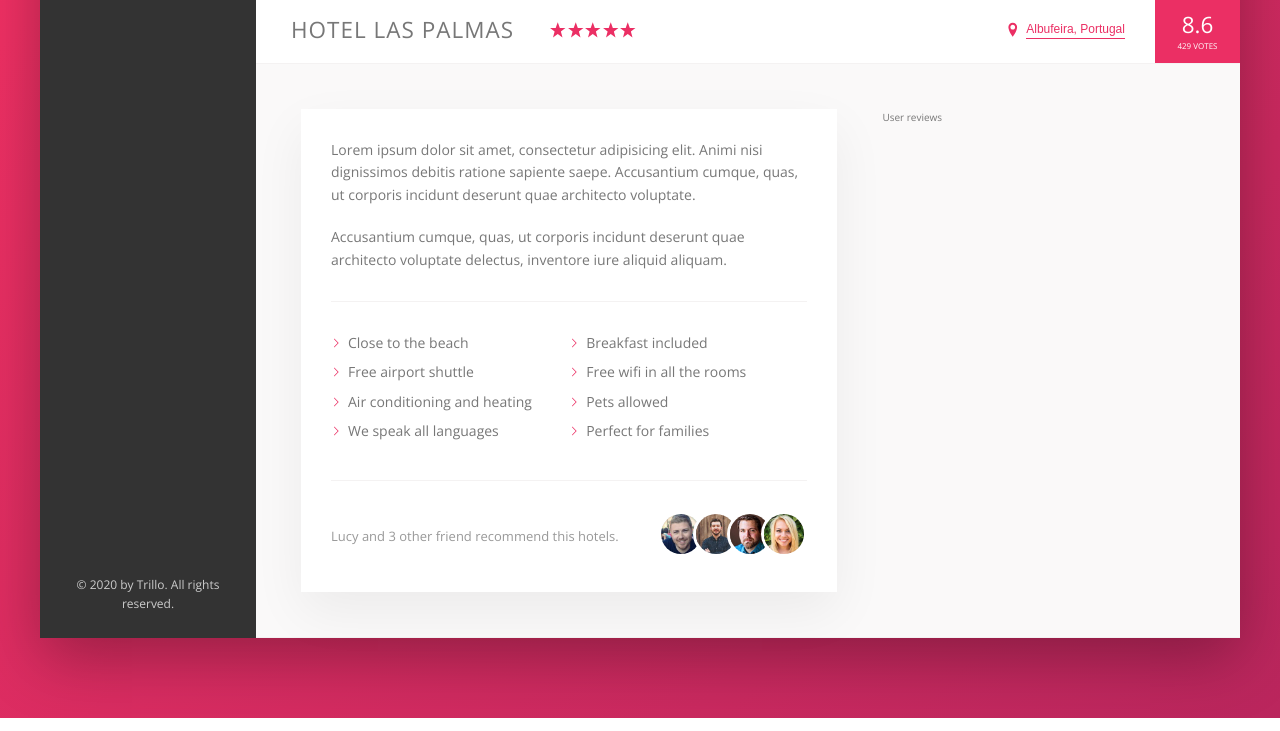
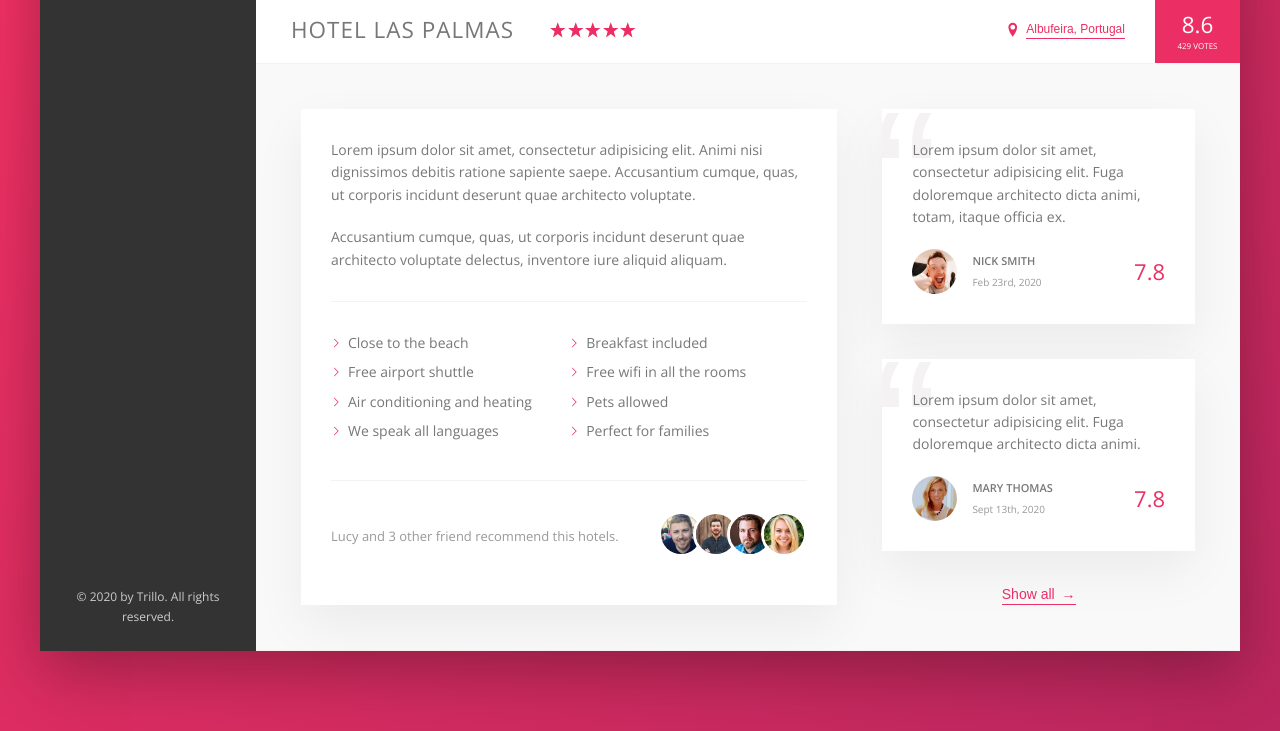
Before and after one commit to iamahless/trillo, a website: page index.html in a window 1280 px wide. Shown: the part 538-1269 px from the top of the page. Drawn offline with nearby package versions, Linux system fonts and the light colour scheme.

Commit message:
user reviews section

```diff
--- a/index.html
+++ b/index.html
@@ -160,7 +160,34 @@
                </div>
 
                <div class="user-reviews">
-                  User reviews
+                  <figure class="review">
+                     <blockquote class="review__text">
+                        Lorem ipsum dolor sit amet, consectetur adipisicing elit. Fuga doloremque architecto dicta animi, totam, itaque officia ex.
+                     </blockquote>
+                     <figcaption class="review__user">
+                        <img src="img/user-1.jpg" alt="User 1" class="review__photo">
+                        <div class="review__user-box">
+                           <p class="review__user-name">Nick Smith</p>
+                           <p class="review__user-date">Feb 23rd, 2020</p>
+                        </div>
+                        <div class="review__rating">7.8</div>
+                     </figcaption>
+                  </figure>
+                  <figure class="review">
+                     <blockquote class="review__text">
+                        Lorem ipsum dolor sit amet, consectetur adipisicing elit. Fuga doloremque architecto dicta animi.
+                     </blockquote>
+                     <figcaption class="review__user">
+                        <img src="img/user-2.jpg" alt="User 2" class="review__photo">
+                        <div class="review__user-box">
+                           <p class="review__user-name">Mary Thomas</p>
+                           <p class="review__user-date">Sept 13th, 2020</p>
+                        </div>
+                        <div class="review__rating">7.8</div>
+                     </figcaption>
+                  </figure>
+
+                  <button class="btn-inline">Show all <span>&rarr;</span></button>
                </div>
             </div>
          </main>
--- a/sass/_components.scss
+++ b/sass/_components.scss
@@ -277,8 +277,17 @@
    cursor: pointer;
    transition: all .2s;
 
+   & span {
+      margin-left: 3px;
+      transition: margin-left .2s;
+   }
+
    &:hover {
-      color: var(--color-grey-dark-1)
+      color: var(--color-grey-dark-1);
+
+      span {
+         margin-left: 8px;
+      }
    }
 
    &:focus {
@@ -376,3 +385,67 @@
       }
    }
 }
+
+
+////////////////////////////////////
+// REVIEWS
+.review {
+   background-color: #fff;
+   box-shadow: var(--shadow-light);
+   padding: 3rem;
+   margin-bottom: 3.5rem;
+   position: relative;
+   overflow: hidden;
+
+   &__text {
+      position: relative;
+      z-index: 10;
+      margin-bottom: 2rem;
+   }
+
+   &__user {
+      display: flex;
+      align-items: center;
+   }
+
+   &__photo {
+      height: 4.5rem;
+      width: 4.5rem;
+      border-radius: 50%;
+      margin-right: 1.5rem;
+   }
+
+   &__user-box {
+      margin-right: auto;
+   }
+
+   &__user-name {
+      font-size: 1.1rem;
+      font-weight: 600;
+      text-transform: uppercase;
+      margin-bottom: .4rem;
+   }
+
+   &__user-date {
+      font-size: 1rem;
+      color: var(--color-grey-dark-3);
+   }
+
+   &__rating {
+      color: var(--color-primary);
+      font-size: 2.2rem;
+      font-weight: 300;
+   }
+
+   &::before {
+      content: "\201C";
+      position: absolute;
+      top: -2.75rem;
+      left: -1rem;
+      font-size: 20rem;
+      line-height: 1;
+      color: var(--color-grey-light-2);
+      font-family: sans-serif;
+      z-index: 1;
+   }
+}
--- a/sass/_layout.scss
+++ b/sass/_layout.scss
@@ -38,6 +38,7 @@
 }
 
 .detail {
+   font-size: 1.4rem;
    display: flex;
    padding: 4.5rem;
    background-color: var(--color-grey-light-1);
@@ -45,7 +46,6 @@
 }
 
 .description {
-   font-size: 1.4rem;
    flex: 0 0 60%;
    background-color: #fff;
    box-shadow: var(--shadow-light);
@@ -55,4 +55,8 @@
 
 .user-reviews {
    flex: 1;
+
+   display: flex;
+   flex-direction: column;
+   align-items: center;
 }
```
Also changed, not shown: css/style.css.
